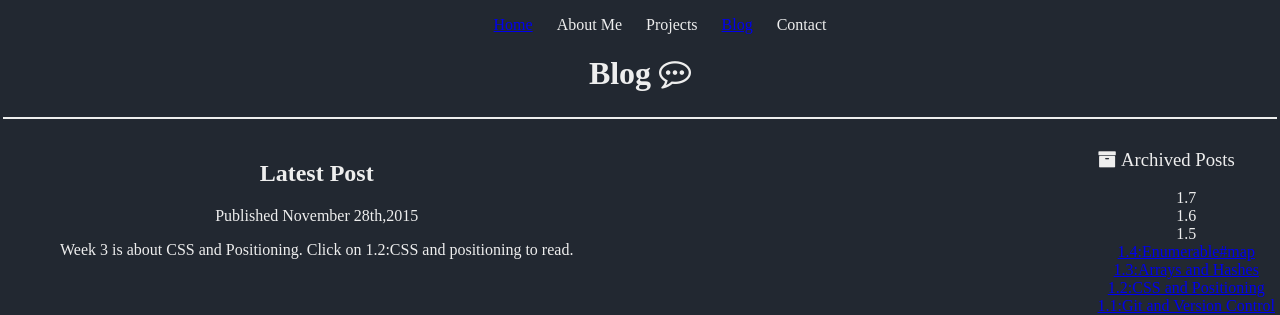
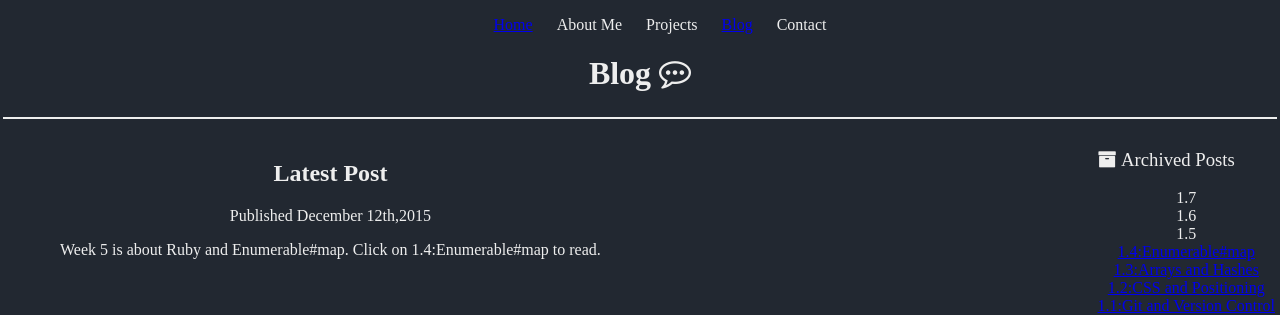
Before and after one commit to lechiffre10/lechiffre10.github.io, a plain HTML site: page blog/index.html in a window 1280 px wide. Shown: the top 315 px of the page. Drawn offline with Linux system fonts and the light colour scheme.

Commit message:
Add Changes to blog index and stylesheet as maintenance

```diff
--- a/blog/index.html
+++ b/blog/index.html
@@ -23,8 +23,8 @@
 	<hr id="hr">
 	<main class="main">
 		<h2 id="heading2">Latest Post</h2>
-		<p>Published November 28th,2015</p>
-		<p>Week 3 is about CSS and Positioning. Click on 1.2:CSS and positioning to read.</p>
+		<p>Published December 12th,2015</p>
+		<p>Week 5 is about Ruby and Enumerable#map. Click on 1.4:Enumerable#map to read.</p>
 	</main>
 	<aside id="aside">
 		<h3><i class="fa fa-archive"> Archived Posts</i></h3>
```
